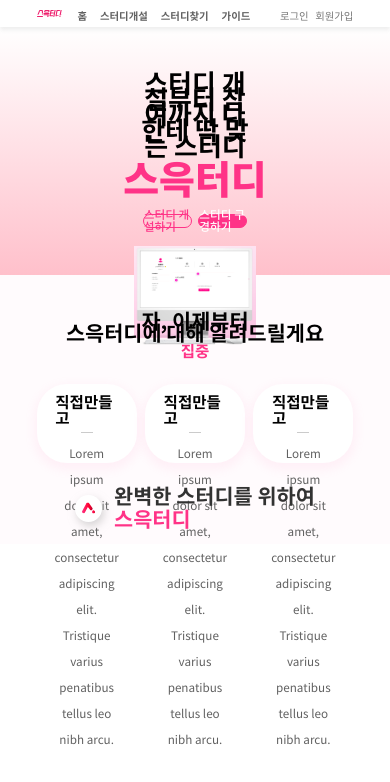
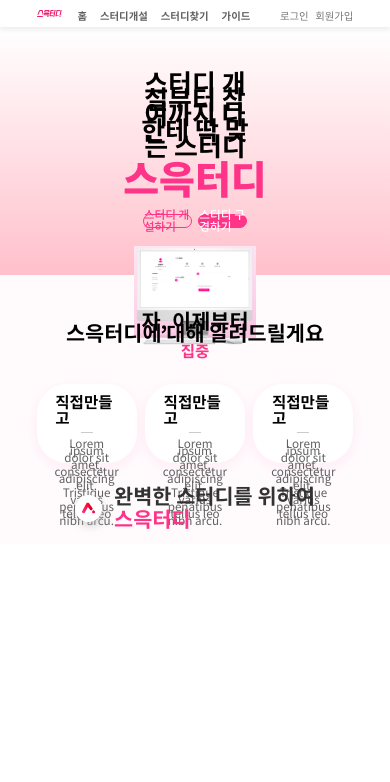
Before and after one commit to 5-TAYO/SSEUKTUDY, a React (Create React App) app in the folder frontend/: page / in a window 390 px wide. Shown: the top 782 px of the page. Built offline with nearby package versions, Linux system fonts and the light colour scheme.

Commit message:
fix: card-desc 반응형

```diff
--- a/frontend/src/screens/Home.scss
+++ b/frontend/src/screens/Home.scss
@@ -78,7 +78,7 @@
 
         .desc {
           color: $GRAY_61;
-          line-height: 26px;
+          line-height: vw(26px);
         }
         & + .main__desc-card {
           margin-left: vw(30px);
```
